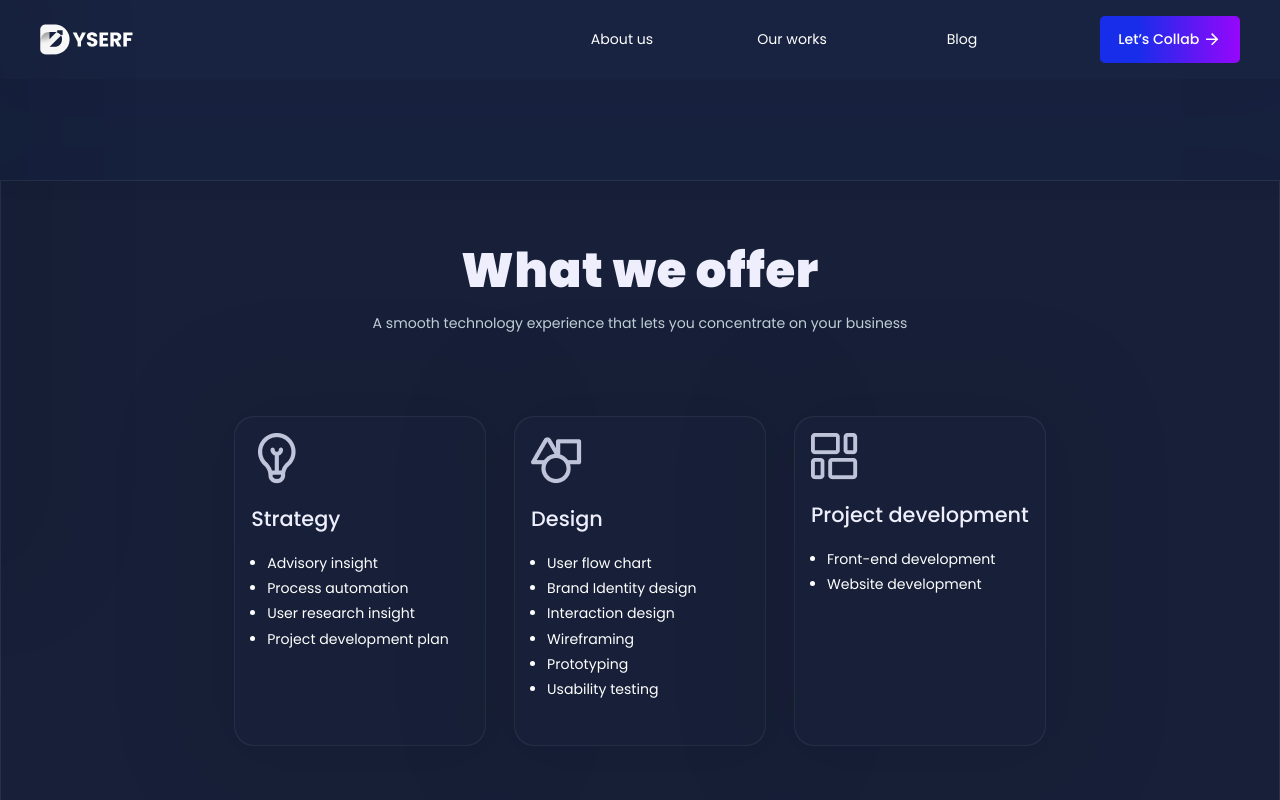
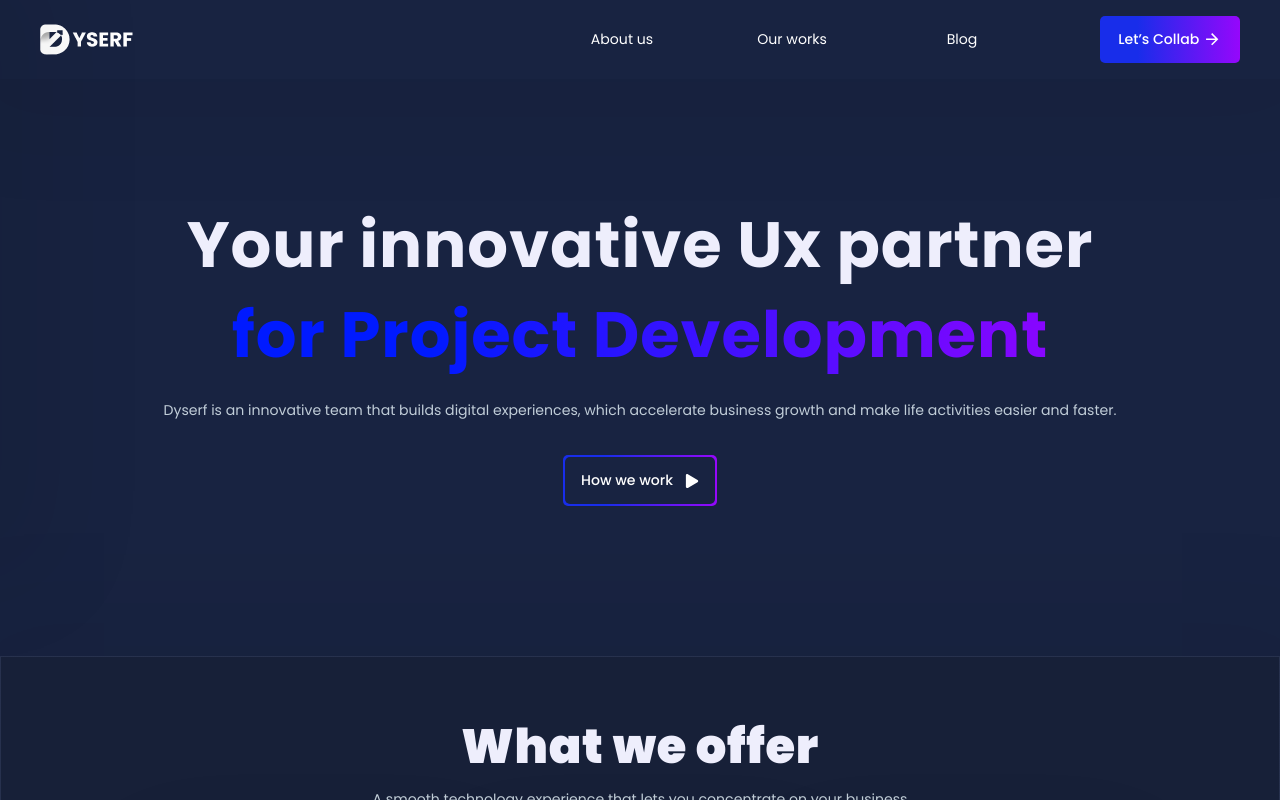
Before and after one commit to DGreegman/dyserf, a Next.js app: page / in a window 1280 px wide. Shown: the top 800 px of the page. Built offline with nearby package versions, Linux system fonts and the light colour scheme.

Commit message:
Started home hero

```diff
--- a/components/Button/CustomBtn.tsx
+++ b/components/Button/CustomBtn.tsx
@@ -72,7 +72,8 @@ const CustomBtn = ({
           alignItems='center'
           className={globalStyles.className}
         >
-          {text} {rightIcon}
+          {text}
+          {rightIcon}
         </Flex>
       </Button>
     </div>
--- /dev/null
+++ b/components/Home/HomeHero.tsx
@@ -0,0 +1,40 @@
+import Link from 'next/link';
+import { Icon, Text } from '@chakra-ui/react';
+import { SectionContainer } from '../../layout';
+import { DyserfRoutes } from '../../utils';
+import { CustomBtn } from '../Button';
+import { HeroHeader, DescriptionText } from '../Shared';
+import { FaPlay } from 'react-icons/fa';
+
+const HomeHero = () => {
+  return (
+    <SectionContainer pt='120px' gap={5}>
+      <HeroHeader maxW='1031px'>
+        Your innovative Ux partner <br />
+        <Text
+          bgClip='text'
+          bgGradient='linear-gradient(269.49deg, #AD00FF -13.36%, #001AFF 73.24%);'
+        >
+          for Project Development
+        </Text>
+      </HeroHeader>
+
+      <DescriptionText textAlign='center' maxW='1031px' pb={3}>
+        Dyserf is an innovative team that builds digital experiences, which
+        accelerate business growth and make life activities easier and faster.
+      </DescriptionText>
+
+      <Link href={DyserfRoutes.works}>
+        <CustomBtn
+          text='How we work'
+          width='150px'
+          bg='#182341'
+          addBorderGradient
+          rightIcon={<Icon as={FaPlay} color='white' ml={3} />}
+        />
+      </Link>
+    </SectionContainer>
+  );
+};
+
+export default HomeHero;
--- a/components/Home/WhatWeOffer.tsx
+++ b/components/Home/WhatWeOffer.tsx
@@ -18,7 +18,6 @@ const WhatWeOffer = () => {
       borderRadius={0}
       flexProps={{ align: 'center', gap: '50px' }}
       //   Remove later
-      marginTop='100px'
       minH='488px'
     >
       <Stack bg='transparent' pt='40px' pb='30px'>
@@ -33,7 +32,7 @@ const WhatWeOffer = () => {
         templateColumns='repeat(3,1fr)'
         gap='7'
         pb={20}
-        maxW='1200px'
+        w='950px'
         bg='transparent'
       >
         {renderCards}
--- a/components/Home/index.ts
+++ b/components/Home/index.ts
@@ -1,2 +1,3 @@
 export { default as HomeWork } from './HomeWork';
+export { default as HomeHero } from './HomeHero';
 export { default as WhatWeOffer } from './WhatWeOffer';
--- a/pages/index.tsx
+++ b/pages/index.tsx
@@ -1,8 +1,9 @@
-import { HomeWork, WhatWeOffer } from '../components';
+import { HomeHero, HomeWork, WhatWeOffer } from '../components';
 
 const Home = () => {
   return (
     <>
+      <HomeHero />
       <WhatWeOffer />
       <HomeWork />
     </>
```
Also changed, not shown: components/Shared/GreenCirle.tsx (added, +9 -0 lines).
